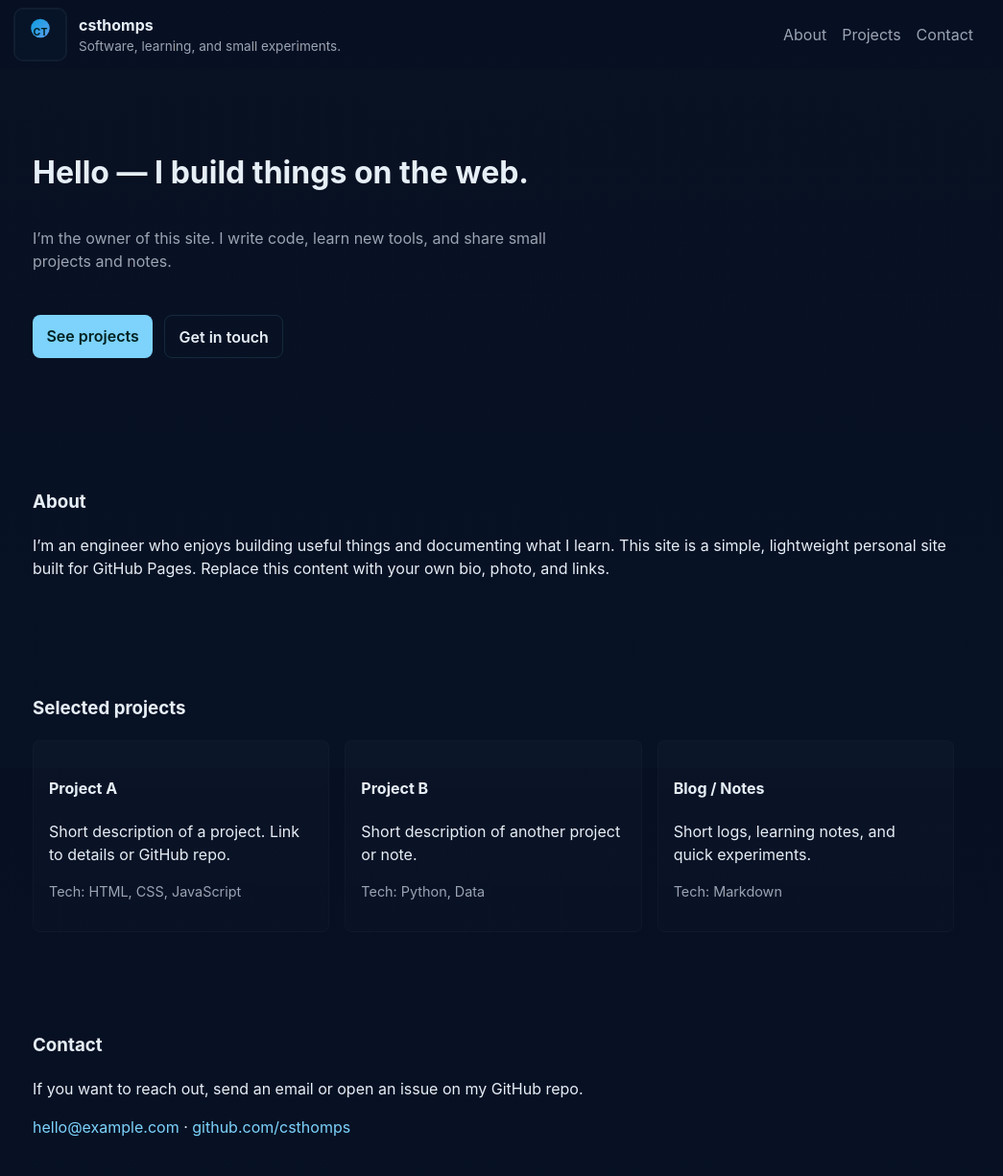
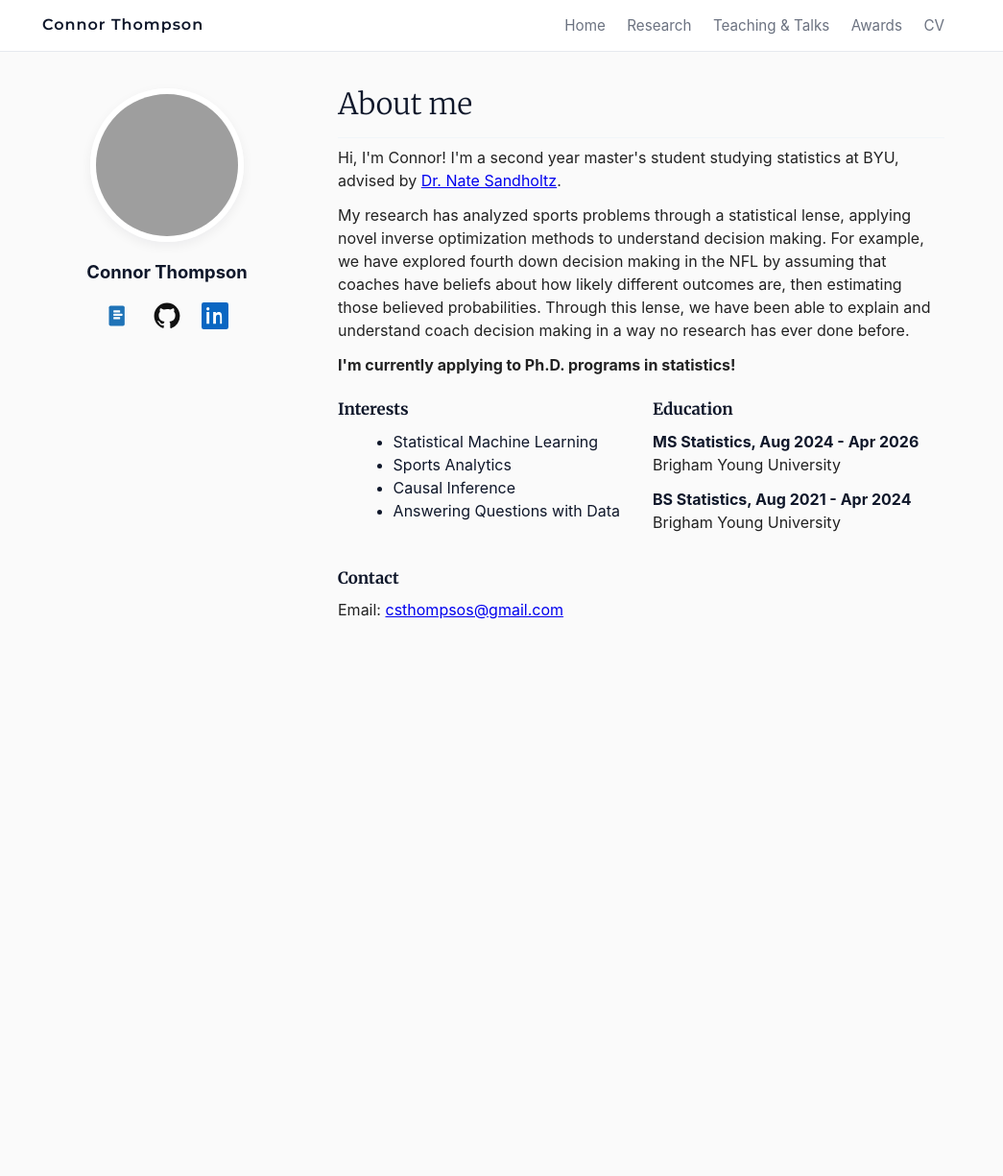
Before and after one commit to csthomps/csthomps.github.io, a plain HTML site: page index.html in a window 1280 px wide. Shown: the top 1225 px of the page at 96% size, without its empty margins (126-1171 px from the left). After the commit the page ends 800 px from the top, so only its background shows below. Drawn offline with Linux system fonts and the light colour scheme; grey boxes are pictures that could not be loaded.

Commit message:
lots of updates

```diff
--- a/index.html
+++ b/index.html
@@ -3,91 +3,86 @@
 	<head>
 		<meta charset="utf-8" />
 		<meta name="viewport" content="width=device-width,initial-scale=1" />
-		<title>csthomps — Personal Site</title>
-		<meta name="description" content="Personal website for csthomps" />
+		<title>Connor Thompson — Personal Site</title>
+		<meta name="description" content="Personal website for Connor Thompson" />
 		<link rel="stylesheet" href="styles.css">
+		<link href="https://fonts.googleapis.com/css2?family=Merriweather:wght@300;700&family=Montserrat:wght@400;600&display=swap" rel="stylesheet">
 	</head>
 	<body>
-		<header class="site-header">
-			<div class="container header-inner">
-				<a class="brand" href="#">
-					<img src="assets/profile.svg" alt="profile" class="avatar">
-					<div class="brand-text">
-						<h1 class="name">csthomps</h1>
-						<p class="tag">Software, learning, and small experiments.</p>
-					</div>
-				</a>
-				<nav class="nav">
-					<button id="nav-toggle" aria-label="Toggle navigation">☰</button>
-					<ul class="nav-list" id="nav-list">
-						<li><a href="#about">About</a></li>
-						<li><a href="#projects">Projects</a></li>
-						<li><a href="#contact">Contact</a></li>
-					</ul>
-				</nav>
+		<header class="topnav">
+			<div class="topnav-inner">
+				<a class="site-title" href="#">Connor Thompson</a>
+					<nav class="main-nav">
+						<a href="index.html">Home</a>
+						<a href="research.html">Research</a>
+						<a href="teaching.html">Teaching & Talks</a>
+						<a href="awards.html">Awards</a>
+						<a href="assets/CV.pdf" target="_blank" rel="noopener">CV</a>
+					</nav>
 			</div>
 		</header>
 
-		<main>
-			<section class="hero">
-				<div class="container hero-inner">
-					<h2>Hello — I build things on the web.</h2>
-					<p class="lead">I’m the owner of this site. I write code, learn new tools, and share small projects and notes.</p>
-					<div class="hero-actions">
-						<a class="btn" href="#projects">See projects</a>
-						<a class="btn ghost" href="#contact">Get in touch</a>
+		<main class="center-wrap">
+			<div class="main-grid">
+				<aside class="left-col">
+					<img src="assets/profile.jpg" alt="profile" class="avatar">
+					<h2 class="left-name">Connor Thompson</h2>
+					<!-- <p class="person-role">PhD Candidate, Operations Research</p>
+					<p class="person-role small">Vanier Scholar</p>
+					<p class="person-role small">University of Toronto</p> -->
+						<div class="social-links">
+							<a href="assets/CV.pdf" class="icon-link" title="Download CV" target="_blank" rel="noopener">
+								<img src="assets/icons/cv.svg" alt="CV" class="icon">
+							</a>
+							<a href="https://github.com/csthomps" class="icon-link" title="GitHub" target="_blank" rel="noopener">
+								<img src="assets/icons/github.svg" alt="GitHub" class="icon">
+							</a>
+							<a href="https://www.linkedin.com/in/connor-thompson-7b0401212/" class="icon-link" title="LinkedIn" target="_blank" rel="noopener">
+								<img src="assets/icons/linkedin.svg" alt="LinkedIn" class="icon">
+							</a>
+						</div>
+				</aside>
+
+				<section class="right-col">
+					<section id="about" class="section">
+						<h2>About me</h2>
+                        <p>Hi, I'm Connor! I'm a second year master's student studying statistics at BYU, advised by <a class="link" href="https://sandholtz.byu.edu/" target="_blank" rel="noopener">Dr. Nate Sandholtz</a>.</p>
+                        <p>My research has analyzed sports problems through a statistical lense, applying novel inverse optimization methods to understand decision making.  For example, we have explored fourth down decision making in the NFL by assuming that coaches have beliefs about how likely different outcomes are, then estimating those believed probabilities.  Through this lense, we have been able to explain and understand coach decision making in a way no research has ever done before.</p>
+                        <p><strong>I'm currently applying to Ph.D. programs in statistics!</strong></p>
+					</section>
+
+					<div class="two-col">
+						<section id="interests" class="section">
+							<h3>Interests</h3>
+							<ul>
+								<li>Statistical Machine Learning</li>
+								<li>Sports Analytics</li>
+								<li>Causal Inference</li>
+								<li>Answering Questions with Data</li>
+							</ul>
+						</section>
+
+						<section id="education" class="section">
+							<h3>Education</h3>
+							<div class="edu">
+								<h4>MS Statistics, Aug 2024 - Apr 2026</h4>
+								<p class="muted">Brigham Young University</p>
+							</div>
+							<div class="edu">
+								<h4>BS Statistics, Aug 2021 - Apr 2024</h4>
+								<p class="muted">Brigham Young University</p>
+							</div>
+						</section>
 					</div>
-				</div>
-			</section>
 
-			<section id="about" class="section about">
-				<div class="container">
-					<h3>About</h3>
-					<p>I’m an engineer who enjoys building useful things and documenting what I learn. This site is a simple, lightweight personal site built for GitHub Pages. Replace this content with your own bio, photo, and links.</p>
-				</div>
-			</section>
-
-			<section id="projects" class="section projects">
-				<div class="container">
-					<h3>Selected projects</h3>
-					<div class="grid">
-						<article class="card">
-							<h4>Project A</h4>
-							<p>Short description of a project. Link to details or GitHub repo.</p>
-							<p class="muted">Tech: HTML, CSS, JavaScript</p>
-						</article>
-						<article class="card">
-							<h4>Project B</h4>
-							<p>Short description of another project or note.</p>
-							<p class="muted">Tech: Python, Data</p>
-						</article>
-						<article class="card">
-							<h4>Blog / Notes</h4>
-							<p>Short logs, learning notes, and quick experiments.</p>
-							<p class="muted">Tech: Markdown</p>
-						</article>
-					</div>
-				</div>
-			</section>
-
-			<section id="contact" class="section contact">
-				<div class="container">
-					<h3>Contact</h3>
-					<p>If you want to reach out, send an email or open an issue on my GitHub repo.</p>
-					<p>
-						<a class="link" href="mailto:hello@example.com">hello@example.com</a>
-						·
-						<a class="link" href="https://github.com/csthomps" target="_blank" rel="noopener">github.com/csthomps</a>
-					</p>
-				</div>
-			</section>
+					<section id="contact" class="section">
+						<h3>Contact</h3>
+						<!-- <p class="muted">Department of Mechanical and Industrial Engineering, University of Toronto</p> -->
+						<p>Email: <a class="link" href="mailto:csthompsos@gmail.com">csthompsos@gmail.com</a></p>
+					</section>
+				</section>
+			</div>
 		</main>
-
-		<footer class="site-footer">
-			<div class="container footer-inner">
-				<p>© <span id="year"></span> csthomps — Built with simple HTML & CSS.</p>
-			</div>
-		</footer>
 
 		<script src="script.js"></script>
 	</body>
--- a/styles.css
+++ b/styles.css
@@ -1,63 +1,83 @@
-/* Simple responsive stylesheet for personal site */
+/* Two-column academic-style layout inspired by example site */
 :root{
-  --bg:#0f1724;
-  --card:#0b1220;
-  --muted:#9aa4b2;
-  --accent:#7dd3fc;
-  --text:#e6eef6;
-  --max-width:1000px;
-  --radius:10px;
+  --bg:#fafafa;
+  --panel:#ffffff;
+  --muted:#6b7280;
+  --text:#0f172a;
+  --accent:#1f73b7;
+  --sidebar-width:280px;
+  --gap:28px;
 }
 *{box-sizing:border-box}
 html,body{height:100%}
 body{
   margin:0;
-  font-family:Inter, system-ui, -apple-system, 'Segoe UI', Roboto, 'Helvetica Neue', Arial;
-  background:linear-gradient(180deg,#071023 0%, #081225 100%);
+  font-family: Inter, -apple-system, BlinkMacSystemFont, 'Segoe UI', Roboto, 'Helvetica Neue', Arial;
+  background:var(--bg);
   color:var(--text);
   -webkit-font-smoothing:antialiased;
   -moz-osx-font-smoothing:grayscale;
   line-height:1.5;
 }
-.container{max-width:var(--max-width);margin:0 auto;padding:1.25rem}
-.header-inner{display:flex;align-items:center;justify-content:space-between;padding:0.5rem 0}
-.brand{display:flex;align-items:center;gap:0.75rem;color:inherit;text-decoration:none}
-.avatar{width:56px;height:56px;border-radius:10px;border:2px solid rgba(255,255,255,0.04);background:#071428}
-.brand-text .name{margin:0;font-size:1rem}
-.brand-text .tag{margin:0;color:var(--muted);font-size:0.85rem}
-.nav{display:flex;align-items:center;gap:1rem}
-#nav-toggle{display:none;background:transparent;border:0;color:var(--text);font-size:1.25rem}
-.nav-list{list-style:none;margin:0;padding:0;display:flex;gap:1rem}
-.nav-list a{color:var(--muted);text-decoration:none}
 
-.hero{padding:4rem 0;background:linear-gradient(180deg, rgba(13,20,31,0.25), transparent)}
-.hero-inner{display:flex;flex-direction:column;gap:1rem}
-.hero h2{margin:0;font-size:2rem}
-.lead{color:var(--muted);max-width:55ch}
-.hero-actions{display:flex;gap:0.75rem;margin-top:0.75rem}
-.btn{display:inline-block;padding:0.6rem 0.9rem;border-radius:8px;background:var(--accent);color:#022; text-decoration:none;font-weight:600}
-.btn.ghost{background:transparent;border:1px solid rgba(125,211,252,0.12);color:var(--text)}
+.topnav{width:100%;background:var(--panel);border-bottom:1px solid #e6e9ef}
+.topnav-inner{max-width:980px;margin:0 auto;display:flex;align-items:center;justify-content:space-between;padding:14px 20px}
+.site-title{font-family:Montserrat, sans-serif;font-weight:600;letter-spacing:1px;color:var(--text);text-decoration:none}
+.main-nav a{margin-left:18px;color:var(--muted);text-decoration:none;font-size:0.95rem}
 
-.section{padding:2rem 0}
-.section h3{margin-top:0}
-.projects .grid{display:grid;grid-template-columns:repeat(3,1fr);gap:1rem}
-.card{padding:1rem;border-radius:8px;background:linear-gradient(180deg, rgba(255,255,255,0.02), rgba(255,255,255,0.01));border:1px solid rgba(255,255,255,0.02)}
-.muted{color:var(--muted);font-size:0.9rem}
+.center-wrap{max-width:980px;margin:26px auto;padding:0 20px}
+.main-grid{display:grid;grid-template-columns:260px 1fr;gap:48px;align-items:start}
+.left-col{background:transparent;padding-top:6px}
+.avatar{width:160px;height:160px;border-radius:50%;display:block;object-fit:cover;margin:6px auto 18px;border:6px solid #fff;box-shadow:0 4px 12px rgba(16,24,40,0.06)}
+.left-name{margin:0;text-align:center;font-size:1.15rem;font-weight:700}
+.social-links{display:flex;flex-direction:row;justify-content:center;gap:14px;margin-top:14px}
+.social-links a{color:#1f73b7;text-decoration:none;font-weight:700}
+.social-links .icon{width:28px;height:28px;display:block}
+.social-links .icon-link{display:inline-block;line-height:0;padding:4px;border-radius:6px}
+.social-links .icon-link:hover{background:rgba(31,115,183,0.06)}
+.right-col{padding-top:6px}
 
-.contact .link{color:var(--accent);text-decoration:none}
+.section{margin-bottom:22px}
+.section h2{margin:0 0 8px;font-size:1.9rem;font-family:Merriweather, Georgia, 'Times New Roman', serif;font-weight:300}
+.section h3{margin:0 0 8px;font-size:1.05rem;font-family:Merriweather, Georgia, 'Times New Roman', serif}
+.section h2::after{content:"";display:block;height:1px;background:#f1f5f9;margin-top:12px;width:100%;opacity:1}
+.section p{margin:0 0 12px;color:#222}
+.section ul{margin:8px 0 12px 1.1rem}
+.edu h4{margin:0;font-size:1rem;font-weight:700}
+.muted{color:var(--muted)}
+.two-col{display:grid;grid-template-columns:1fr 1fr;gap:24px}
 
-.site-footer{border-top:1px solid rgba(255,255,255,0.02);padding:1rem 0;color:var(--muted)}
+.subheading{display:flex;align-items:center;gap:10px;margin:18px 0 10px;font-size:1.05rem}
+.subheading .icon{font-size:1.1rem}
+.teaching-list,.talks-list{margin-bottom:12px}
+.item-row{display:flex;justify-content:space-between;align-items:flex-start;padding:10px 0;border-bottom:1px solid #f5f7fb}
+.item-title{max-width:78%}
+.item-year{color:var(--muted);white-space:nowrap;margin-left:12px}
+.teaching-awards{list-style:none;padding:8px 0 0 0;margin:8px 0 0}
+.teaching-awards li{margin:6px 0}
+.teaching-awards a{color:var(--accent);text-decoration:none}
 
-@media (max-width:900px){
-  .projects .grid{grid-template-columns:repeat(2,1fr)}
-}
-@media (max-width:700px){
-  #nav-toggle{display:block}
-  .nav-list{display:none;position:absolute;right:1rem;top:68px;background:var(--card);padding:0.5rem;border-radius:8px;box-shadow:0 6px 24px rgba(2,6,23,0.6)}
-  .nav-list.show{display:flex;flex-direction:column;width:160px}
-  .projects .grid{grid-template-columns:1fr}
-  .container{padding:1rem}
+@media (max-width:680px){
+  .item-row{flex-direction:column;gap:6px}
+  .item-year{margin-left:0}
 }
 
-/* utility */
-.ghost{background:transparent}
+.awards-list{display:block;margin-top:8px}
+.award{padding:14px 0;border-bottom:1px solid #f1f5f9}
+.award h3{margin:0 0 6px;font-size:1.05rem}
+.award .muted{margin:0;color:var(--muted)}
+
+@media (max-width:980px){
+  .main-grid{grid-template-columns:1fr;gap:20px}
+  .center-wrap{padding:0 14px}
+  .avatar{margin:0 auto 12px}
+}
+
+.site-footer{border-top:1px solid #eee;padding-top:18px;color:var(--muted);font-size:0.95rem}
+
+@media (max-width:880px){
+  .site-wrap{flex-direction:column}
+  .sidebar{position:relative;width:100%;border-right:0;border-bottom:1px solid #eee}
+  .content{padding:20px}
+  .avatar{margin-bottom:10px}
+}
```
Also changed, not shown: awards.html (added, +40 -0 lines), cv.html (added, +30 -0 lines), research.html (added, +30 -0 lines), teaching.html (added, +86 -0 lines), assets/icons/cv.svg (added), assets/icons/github.svg (added), assets/icons/linkedin.svg (added), assets/profile.svg (deleted), 2 other files.
